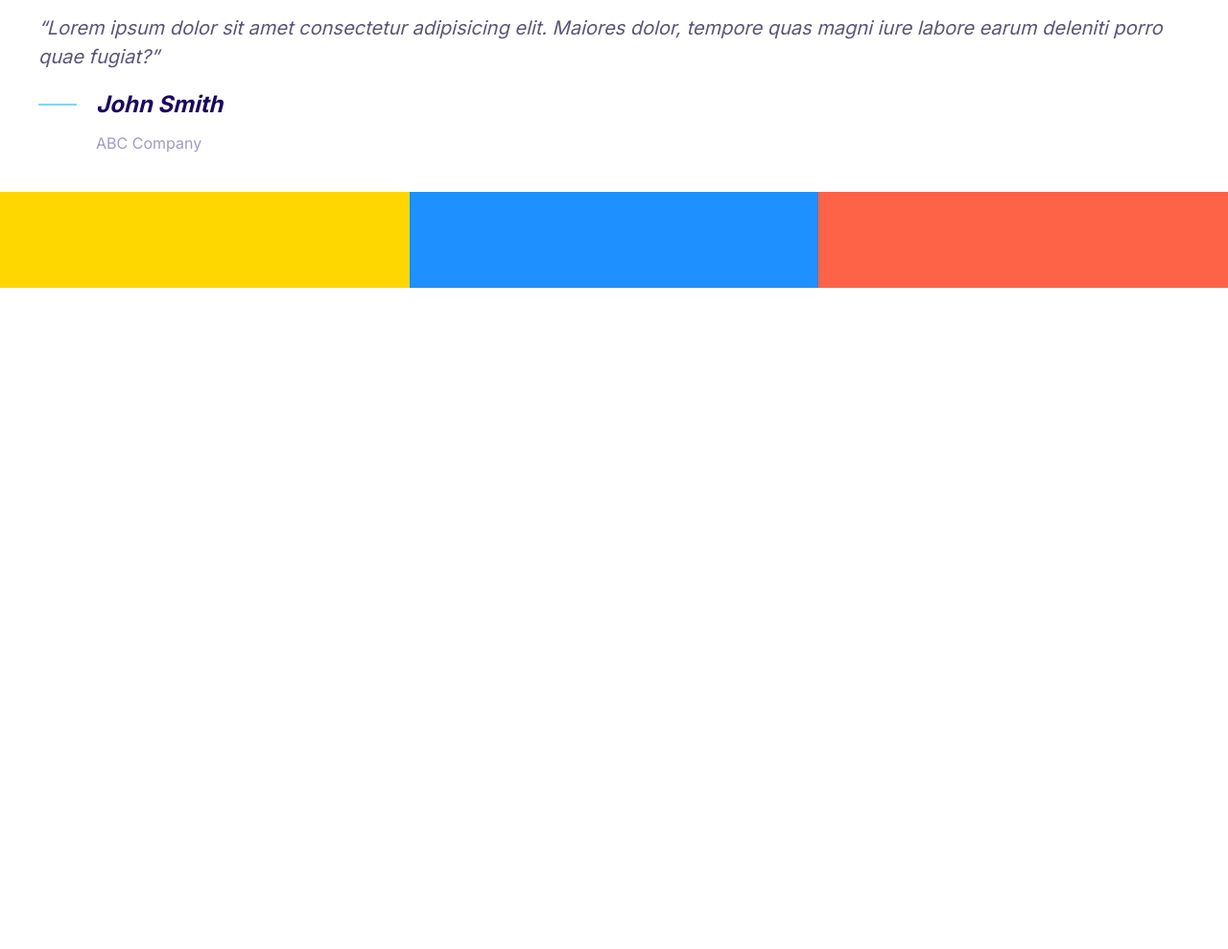
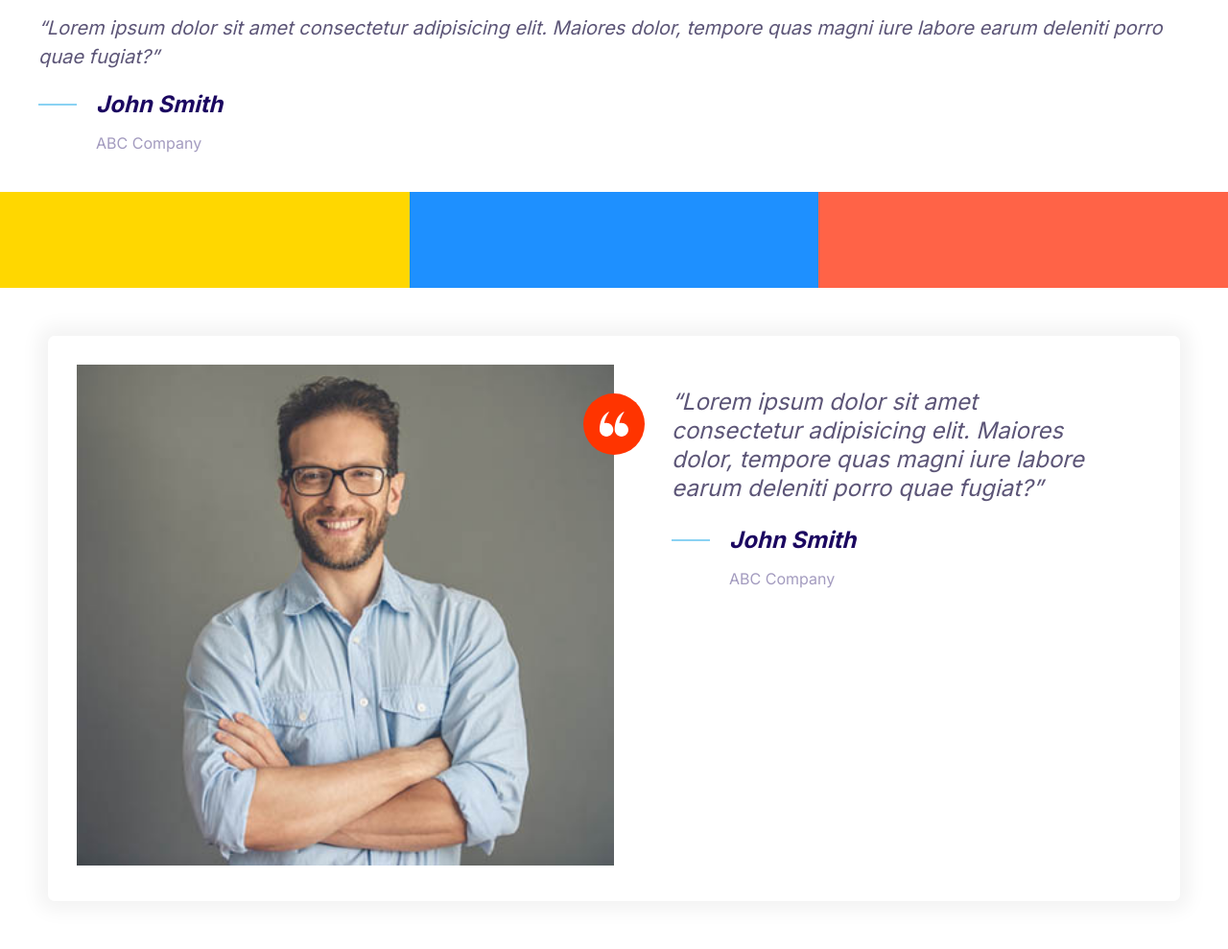
Before and after one commit to raghava219/DeployWebSite, a plain HTML site: page index.html in a window 1280 px wide. Shown: the part 1148-2137 px from the top of the page at 96% size. Before the commit the page ends 1448 px from the top, so only its background shows below. Drawn offline with Linux system fonts and the light colour scheme.

Commit message:
24 - Testimonials

```diff
--- a/css/style.css
+++ b/css/style.css
@@ -176,8 +176,17 @@ a {
   height: 40px;
 }
 
+.icon--small {
+  width: 30px;
+  height: 30px;
+}
+
 .icon--primary {
   fill: var(--color-primary);
+}
+
+.icon--white {
+  fill: #fff;
 }
 
 .icon-container {
@@ -188,6 +197,10 @@ a {
   display: inline-flex;
   justify-content: center;
   align-items: center;
+}
+
+.icon-container--accent {
+  background: var(--color-accent);
 }
 
 /* 15-Button */
@@ -466,3 +479,34 @@ a {
     grid-template-columns: 1fr 1fr 1fr;
   }
 }
+
+/* 24 - Testimonials */
+
+.testimonial {
+  padding: 3rem;
+}
+
+.testimonial__image {
+  position: relative;
+}
+
+.testimonial__image > img {
+  width: 100%;
+}
+
+.testimonial__image > .icon-container {
+  position: absolute;
+  top: 3rem;
+  right: -32px;
+}
+
+@media screen and (min-width: 768px) {
+  .testimonial .quote,
+  .testimonial .quote__author {
+    font-size: 2.4rem;
+  }
+
+  .testimonial .quote {
+    margin-left: 6rem;
+  }
+}
--- a/index.html
+++ b/index.html
@@ -103,5 +103,38 @@
         <div style="height: 100px;background: tomato;"></div>
     </div>
 
+    <div style="padding: 5rem;">
+        <div class="card testimonial">
+            <div class="grid grid--1x2">
+                <div class="testimonial__image">
+                    <img src="images/testimonial.jpg" alt="A happy, smiling customer">
+                    <span class="icon-container icon-container--accent">
+                        <svg class="icon icon--white icon--small">
+                            <use xlink:href="images/sprite.svg#quotes"></use>
+                        </svg>
+                    </span>
+                </div>
+                <blockquote class="quote">
+                    <p class="quote__text">Lorem ipsum dolor sit amet consectetur adipisicing elit. Maiores dolor,
+                        tempore quas magni iure labore earum deleniti porro quae fugiat?</p>
+
+                    <footer>
+                        <div class="media">
+                            <div class="media__image">
+                                <svg class="icon icon--primary quote__line">
+                                    <use xlink:href="images/sprite.svg#line"></use>
+                                </svg>
+                            </div>
+                            <div class="media__body">
+                                <h3 class="media__title quote_author">John Smith</h3>
+                                <p class="quote__organization">ABC Company</p>
+                            </div>
+                        </div>
+                    </footer>
+                </blockquote>
+            </div>
+        </div>
+    </div>
+
 </body>
 </html>
```
Also changed, not shown: components/testimonials.html (added, +32 -0 lines), images/testimonial.jpg (added).
